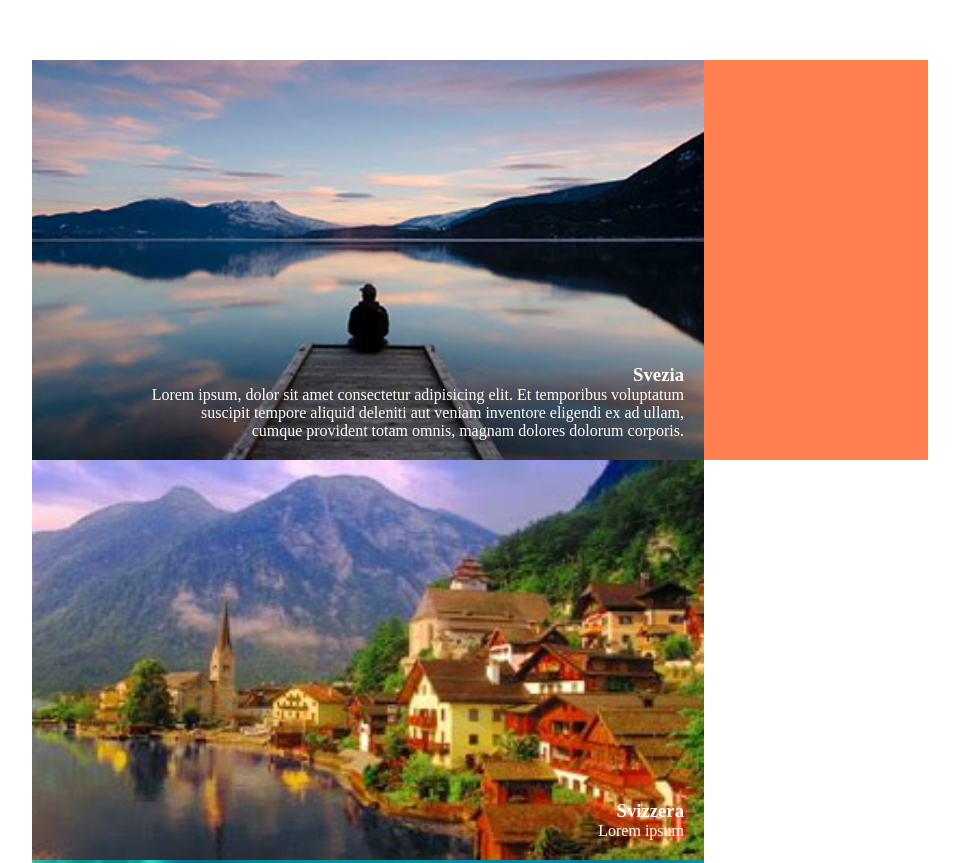
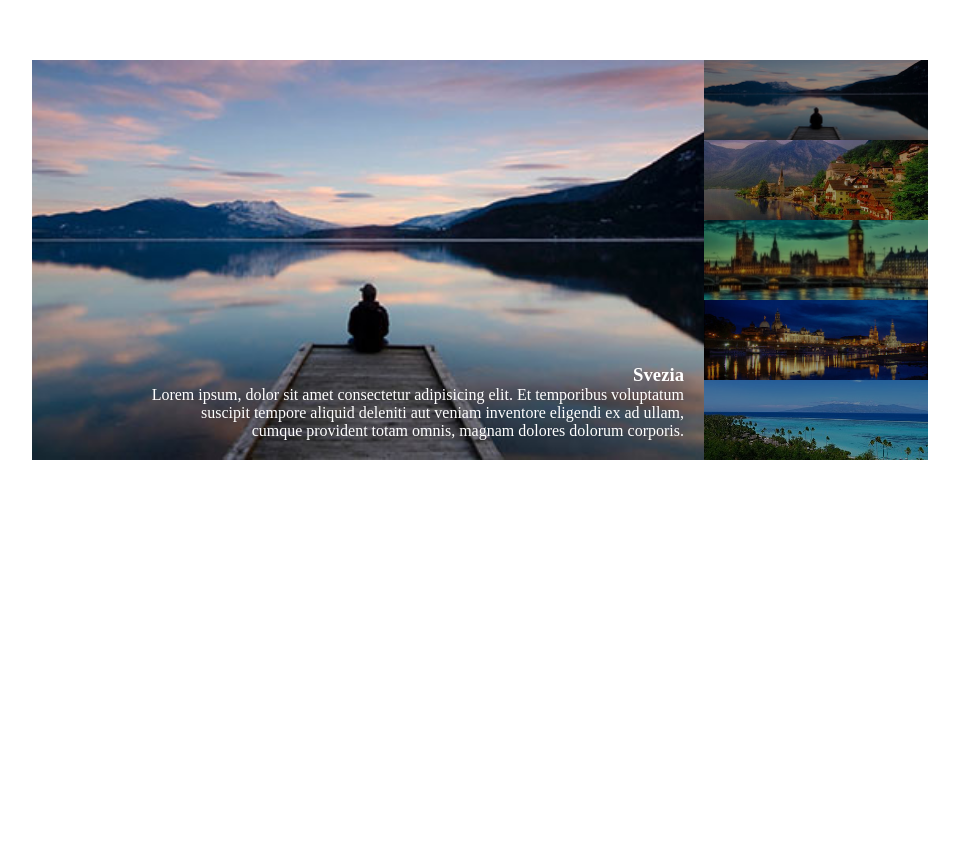
Before and after one commit to LorenzoGirinelli/js-array-carousel, a plain HTML site: page milestone 2/index.html in a window 1280 px wide. Shown: the part 140-1003 px from the top of the page, without its empty margins (160-1119 px from the left). After the commit the page ends 800 px from the top, so only its background shows below. Drawn offline with Linux system fonts and the light colour scheme.

Commit message:
milestone 2 fatto

```diff
--- a/milestone 2/css/style.css
+++ b/milestone 2/css/style.css
@@ -13,8 +13,6 @@
 .slider {
     width: 70%;
     height: 50%;
-    /* test */
-    background-color: brown;
     display: flex;
 }
 .main-image-container{
--- a/milestone 2/js/script.js
+++ b/milestone 2/js/script.js
@@ -22,6 +22,7 @@ const text = [
     'Et temporibus voluptatum suscipit tempore aliquid deleniti aut veniam inventore eligendi ex ad ullam,',
 ];
 const mainImagesContainer = document.querySelector('.main-image-container');
+// inserisco i single-image all' interno dell' html
 for( let i = 0; i < items.length; i++ ) {
     const thisPath = items[i];
     const thisTitle = title[i];
@@ -30,7 +31,7 @@ for( let i = 0; i < items.length; i++ ) {
     console.log(thisPath);
 
     const newImageDiv = `
-    <div class="single-image active">
+    <div class="single-image">
         <img src="${thisPath}" alt="">
 
         <div class="single-image-text">
@@ -43,3 +44,19 @@ for( let i = 0; i < items.length; i++ ) {
 
     mainImagesContainer.innerHTML += newImageDiv;
 }
+
+const singleImages = document.getElementsByClassName('single-image');
+singleImages[0].classList.add('active');
+
+// thumbs
+const thumbs = document.querySelector('.thumbs')
+for( let i = 0; i < items.length; i++ ) {
+    const thisPath = items[i];
+    const newThumbDiv = `
+    <div class="single-thumb">
+        <img src="${thisPath}" alt="">
+    </div>
+    `;
+
+    thumbs.innerHTML += newThumbDiv;
+}
```
